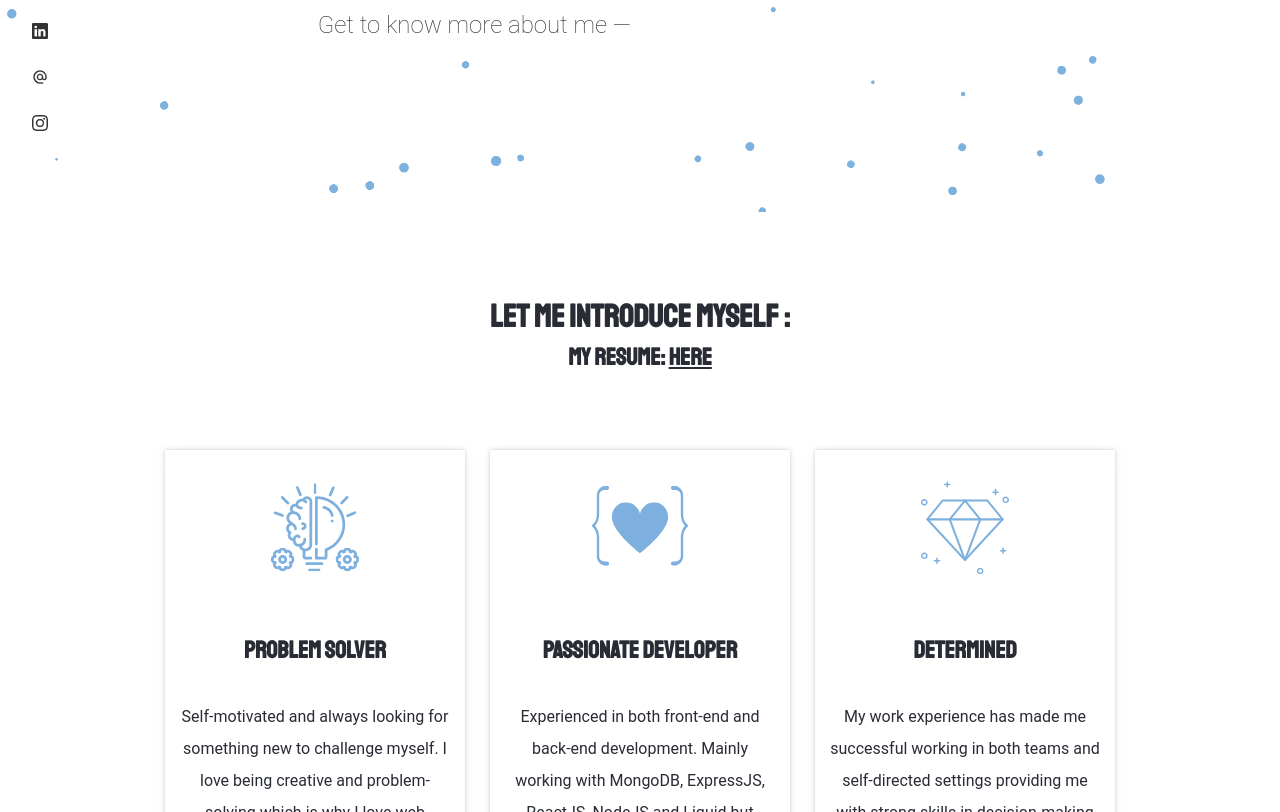
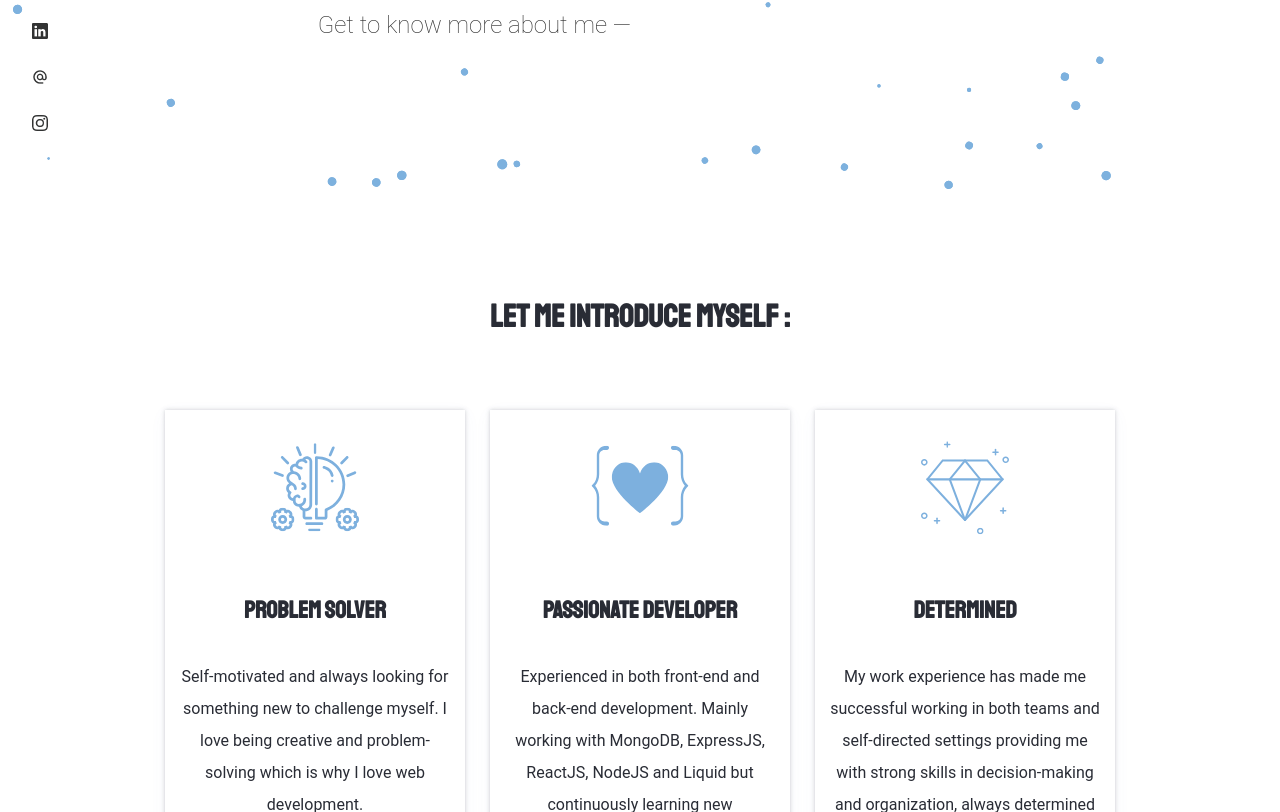
Before and after one commit to Samanthaponce5/UpdatedPort, a React (Create React App) app: page / in a window 1280 px wide. Shown: the part 648-1460 px from the top of the page. Built offline with nearby package versions, Linux system fonts and the light colour scheme.

Commit message:
resume removed

```diff
--- a/src/Components/About.js
+++ b/src/Components/About.js
@@ -35,7 +35,7 @@ export default class About extends React.Component {
         <div className="wrap_about">
           <div className='intro_header'>
             <h1>Let Me Introduce Myself : </h1>
-            <h2 className='resume_link'>My Resume:  <a href={Resume} target="_blank">Here</a></h2>
+            {/* <h2 className='resume_link'>My Resume:  <a href={Resume} target="_blank">Here</a></h2> */}
           </div>
 
 
```
